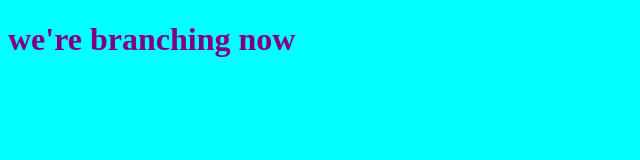
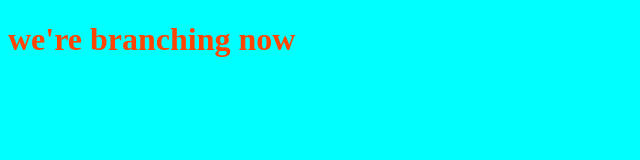
Before and after one commit to kunal445/git-branch-pratice, a plain HTML site: page index.html in a window 1280 px wide. Shown: the whole page, without its empty margins (0-640 px from the left). Drawn offline with Linux system fonts and the light colour scheme.

Commit message:
changed h1 color

```diff
--- a/styles/styles.css
+++ b/styles/styles.css
@@ -4,5 +4,5 @@ body {
 
 
 h1 {
-    color: purple;
+    color: orangered;
 }
```
